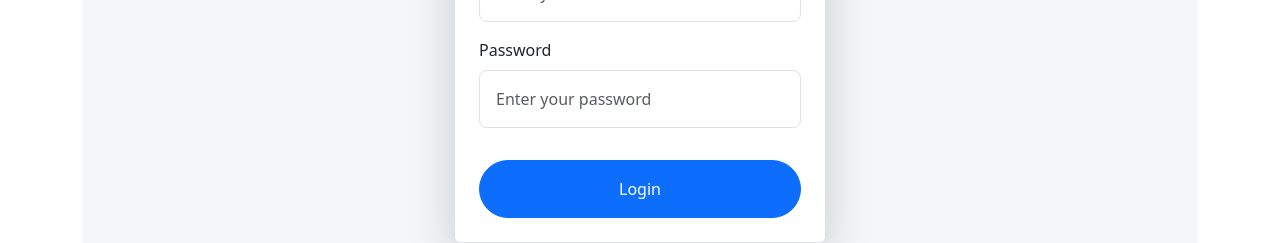
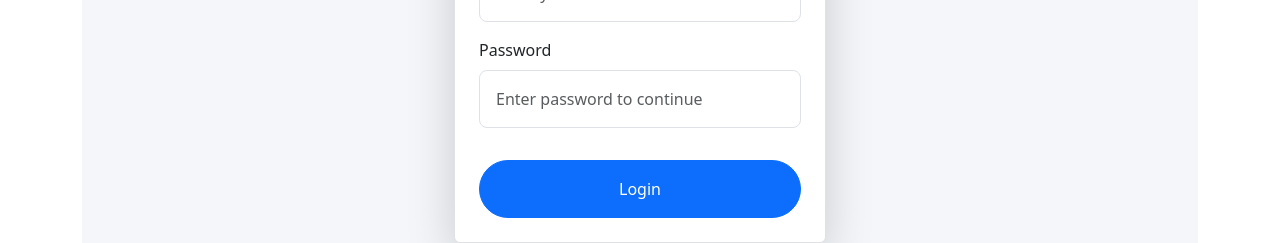
Before and after one commit to raphachegeke/ecommerce, a React (Create React App) app in the folder frontend/: page /login in a window 1280 px wide. Shown: the part 434-677 px from the top of the page. Built offline with nearby package versions, Linux system fonts and the light colour scheme.

Commit message:
Update Login.js

```diff
--- a/frontend/src/pages/Login.js
+++ b/frontend/src/pages/Login.js
@@ -48,7 +48,7 @@ export default function Login() {
               className="form-control p-3 rounded-3"
               onChange={handleChange}
               required
-              placeholder="Enter your password"
+              placeholder="Enter password to continue"
             />
           </div>
 
```
